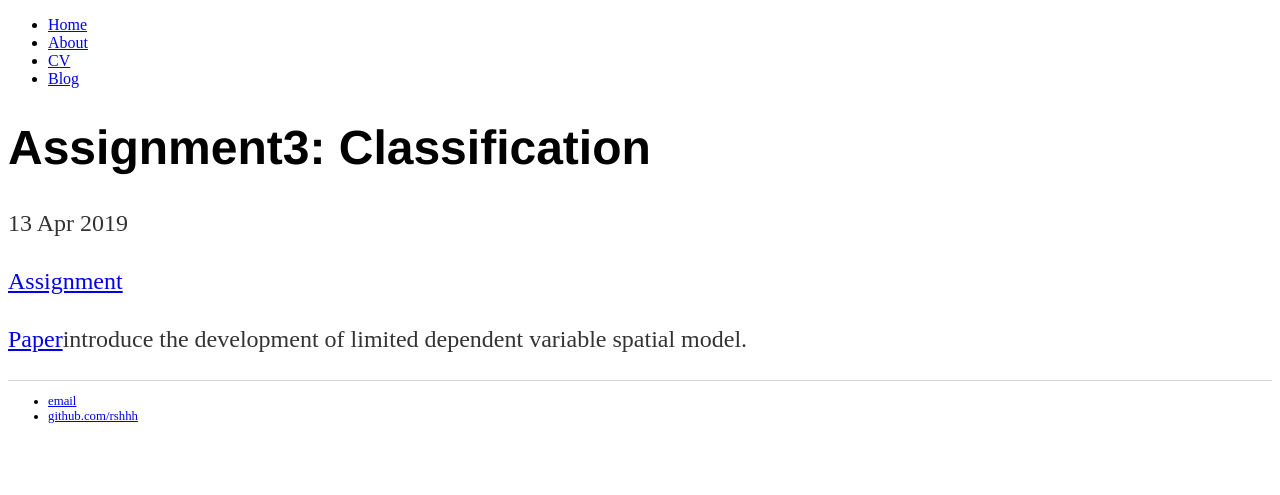
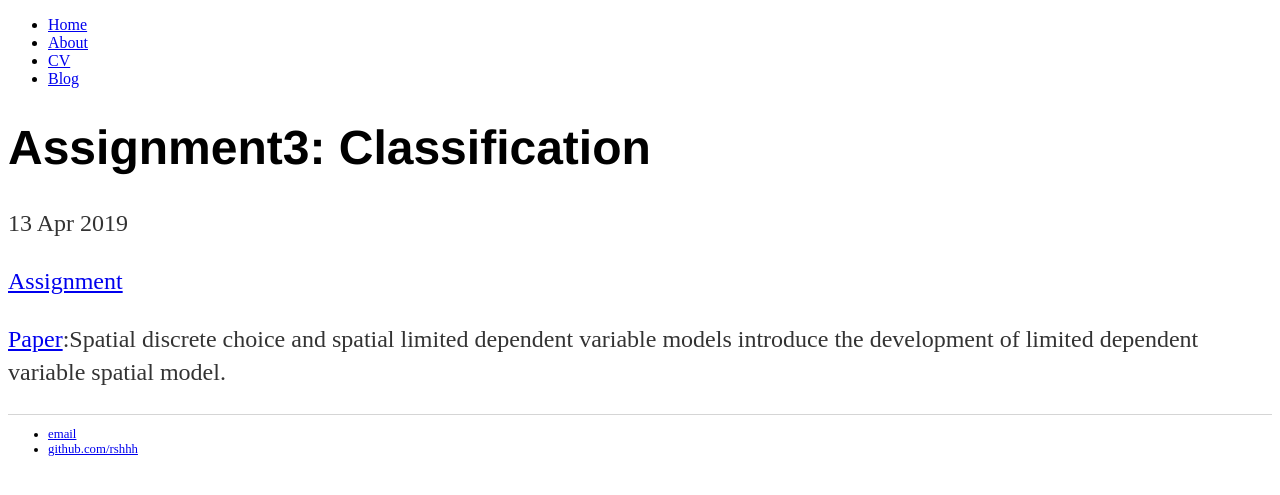
Before and after one commit to RSHHH/Microecon.github.io, a Jekyll site: the page built from _posts/2019-04-13-assignment3.md, in a window 1280 px wide. Shown: the top 495 px of the page. Built offline with Jekyll 4.4.1, drawn with Linux system fonts in a browser that asks for light colours.

Commit message:
Update 2019-04-13-assignment3.md

```diff
--- a/_posts/2019-04-13-assignment3.md
+++ b/_posts/2019-04-13-assignment3.md
@@ -5,4 +5,5 @@ date: 2019-04-13
 ---
 [Assignment]({{site.baseurl}}/microecon/assignment_3.pdf)
 
-[Paper]({{site.baseurl}}/microecon/Spatial discrete choice.pdf)introduce the development of limited dependent variable spatial model.
+[Paper]({{site.baseurl}}/microecon/Spatial discrete choice.pdf):Spatial discrete choice and spatial limited dependent variable models
+introduce the development of limited dependent variable spatial model.
```
